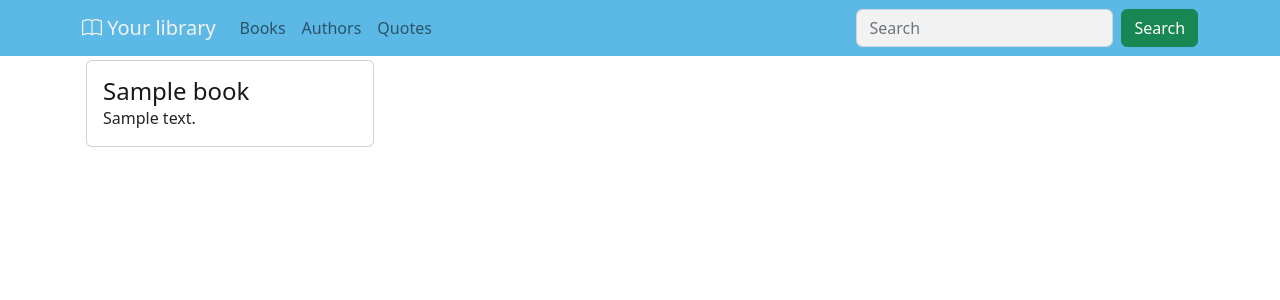
After one commit to Amirabbas-K/book_tracker, a Flask app: page /view_quotes in a window 1280 px wide. The commit adds this page. Shown: the top 300 px of the page. Run offline with Flask 2, Linux system fonts and the light colour scheme; tables that the repository leaves empty or names only in its code hold one stand-in row (values such as "Sample post"); some libraries are stand-ins or nearby versions.

Commit message:
quote page made

```diff
--- a/app.py
+++ b/app.py
@@ -29,16 +29,14 @@ def add_book():
 
 @app.route('/view_book/<book_id>', methods=['GET'])
 def view_book(book_id):
-    book_data = db_operator.book_view(book_id)
-    book_data = list(book_data[0])
-    quotes = db_operator.get_quotes(book_id)
+    book_data = db_operator.book_view(book_id)[0]
+    quotes = db_operator.get_quote(book_id)
     return render_template("view_book.html", book=book_data, quotes=quotes)
 
 
 @app.route('/edit_book/<book_id>', methods=["GET", "POST"])
 def edit_book(book_id):
-    book_data = db_operator.book_view(book_id)
-    book_data = list(book_data[0])
+    book_data = db_operator.book_view(book_id)[0]
     if request.method == "POST":
         if path.isfile(f"static/media/book_cover/{book_data[2]}"):
             remove(f"static/media/book_cover/{book_data[2]}")
@@ -64,14 +62,17 @@ def search():
 
 @app.route('/add_quote/<book_id>',methods=["GET","POST"])
 def add_quote(book_id):
-    book_data = db_operator.book_view(book_id)
-    book_data = list(book_data[0])
+    book_data = db_operator.book_view(book_id)[0]
     if request.method == "POST":
         db_operator.insert_quote(request.form['quoteBody'],book_id,request.form['pageFrom'])
         return render_template("add_quote.html", status="true", book_name=book_data)
     else:
         return render_template("add_quote.html", status="not send",book_name=book_data)
 
+@app.route('/view_quotes',methods=["GET"])
+def view_quotes():
+    quotes = db_operator.get_quotes()
+    return render_template("view_quotes.html",quotes=quotes)
 
 if __name__ == "__main__":
     app.run()
--- a/db_operator.py
+++ b/db_operator.py
@@ -67,8 +67,15 @@ def main_page():
     result = cursor.fetchall()
     return result
 
-def get_quotes(book_id):
+def get_quote(book_id):
     query = f"SELECT * FROM quotes WHERE book_id={book_id} ORDER BY page_from"
     cursor.execute(query)
     result = cursor.fetchall()
     return result
+
+
+def get_quotes():
+    query = f"SELECT quotes.book_id, quotes.body, books.name FROM quotes join books where books.id = quotes.book_id order by book_id;"
+    cursor.execute(query)
+    result = cursor.fetchall()
+    return result
--- a/templates/basic.html
+++ b/templates/basic.html
@@ -33,7 +33,7 @@
                         <a href="#" class="nav-link">Authors</a>
                     </li>
                     <li class="nav-item">
-                        <a href="#" class="nav-link">Quotes</a>
+                        <a href="{{ url_for('view_quotes')}}" class="nav-link">Quotes</a>
                     </li>
                 </ul>
             </div>
--- /dev/null
+++ b/templates/view_quotes.html
@@ -0,0 +1,19 @@
+{% extends "basic.html" %}
+{% block title %}Quotes{% endblock %}
+{% block body %}
+<div class="container">
+  <div class="row">
+    {% for quote in quotes %}
+    <div class="col-3">
+            <div class="card m-1" style="width: 18rem;">
+              <div class="card-body">
+                <a href="{{ url_for('view_book',book_id=quote[0])}}" style="text-decoration: none; color: #181818" class="h4 card-title mb-2">{{quote[2]}}</a>
+                <p class="card-text">{{quote[1]}}</p>
+              </div>
+            </div>
+    </div>
+    {% endfor %}
+  </div>
+</div>
+
+{% endblock %}
```
